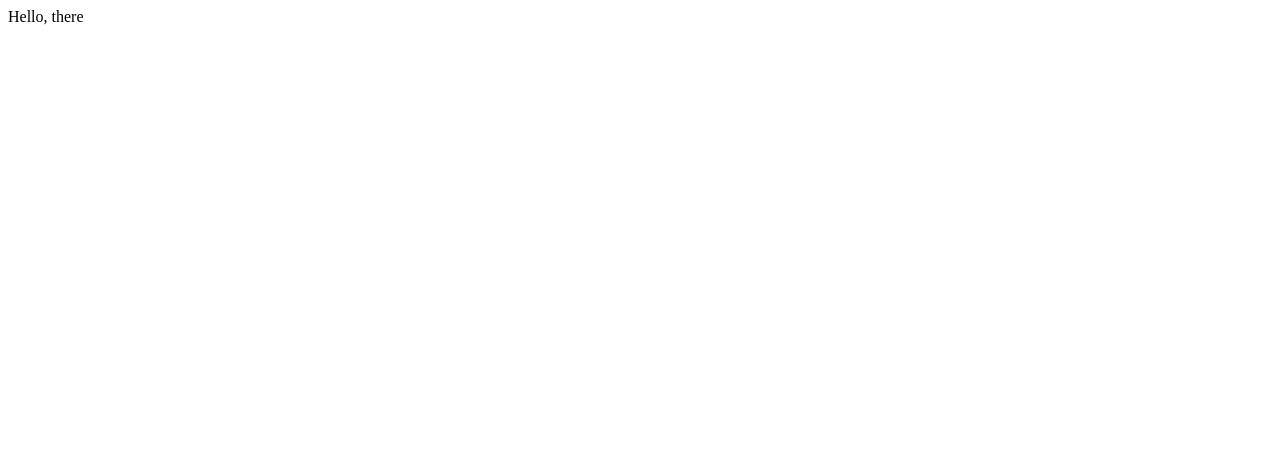
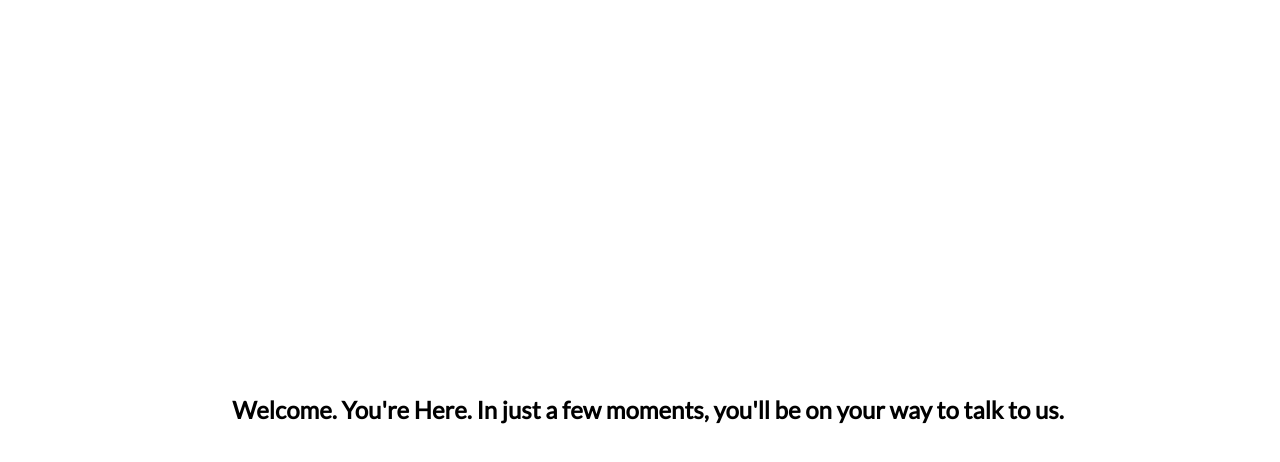
Before and after one commit to naoya2000/hello-world, a plain HTML site: page index.html in a window 1280 px wide. Drawn offline with Linux system fonts and the light colour scheme.

Commit message:
Update index.html

```diff
--- a/index.html
+++ b/index.html
@@ -1 +1,41 @@
-Hello, there
+<!DOCTYPE html>
+<html lang="en">
+<head>
+<meta name="viewport" content="width=device-width,initial-scale=1">
+<meta charset="UTF-8">
+<title>Here | Welcome</title>
+<link rel="stylesheet" href="https://fonts.googleapis.com/css2?family=Lato">
+<style>
+.scroller {
+  height: 100vh;
+  width: 100vw;
+  overflow-y: scroll;
+  scroll-snap-type: y mandatory;
+}
+
+.scroller section {
+  font-family: "Lato", sans-serif;
+  padding: 0vh 0;
+  line-height: 100vh;
+  text-align: center;
+  height: 100vh;
+  width: 100vw;
+  scroll-snap-align: start;
+  scroll-margin: 0px;
+}
+</style>
+</head>
+<body>
+<article class="scroller">
+  <section>
+    <h2>Welcome. You're Here. In just a few moments, you'll be on your way to talk to us.</h2>
+  </section>
+  <section>
+    <h2>In a world with so much going on, so much stress, it can be hard to understand how best to resolve your thoughts.</h2>
+  </section>
+  <section>
+    <h2>When you're in this sort of situation, it can help just to express your thoughts in a few words.</h2>
+  </section>
+</body>
+</article>
+</html>
```
